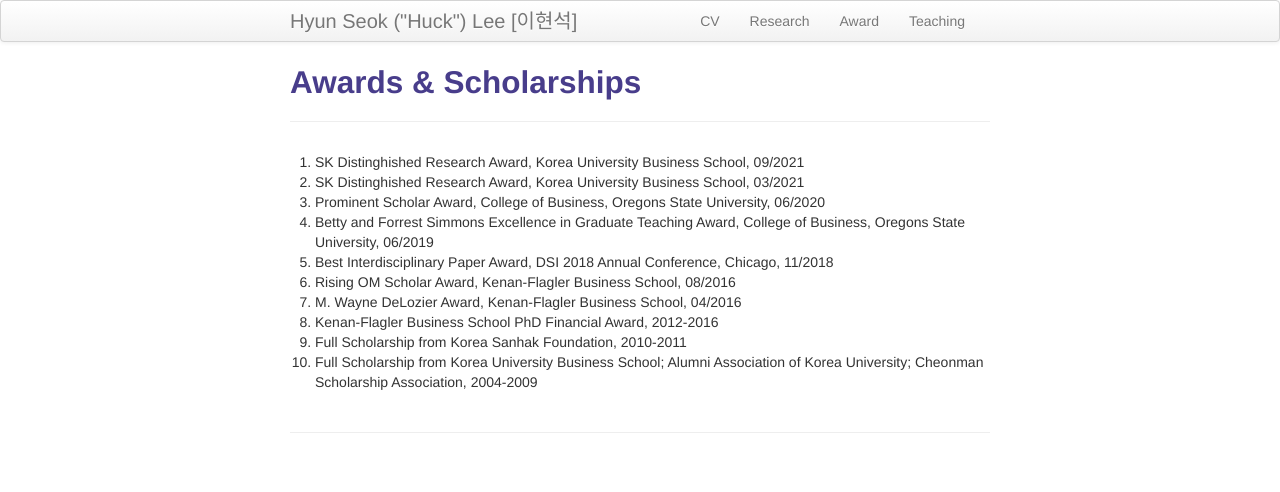
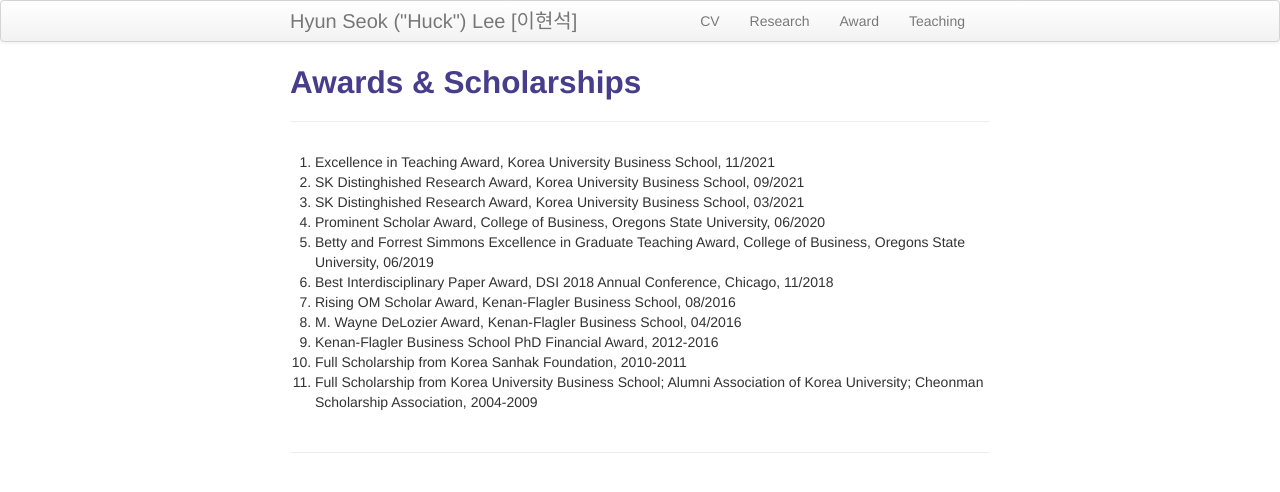
Before and after one commit to lordya2/lordya2.github.io, a Jekyll site: the page built from pages/award.md, in a window 1280 px wide. Shown: the top 492 px of the page. Built offline with Jekyll 4.4.1, drawn with Linux system fonts in a browser that asks for light colours.

Commit message:
Update award.md

```diff
--- a/pages/award.md
+++ b/pages/award.md
@@ -6,16 +6,17 @@ description: Hyun Seok ("Huck") Lee's Awards
 
 
 <!-- ### <u>Awards </u>-->
-1. SK Distinghished Research Award, Korea University Business School, 09/2021
-2. SK Distinghished Research Award, Korea University Business School, 03/2021
-3. Prominent Scholar Award, College of Business, Oregons State University, 06/2020
-4. Betty and Forrest Simmons Excellence in Graduate Teaching Award, College of Business, Oregons State University, 06/2019
-5. Best Interdisciplinary Paper Award, DSI 2018 Annual Conference, Chicago, 11/2018
-6. Rising OM Scholar Award, Kenan-Flagler Business School, 08/2016
-7. M. Wayne DeLozier Award, Kenan-Flagler Business School, 04/2016
-8. Kenan-Flagler Business School PhD Financial Award, 2012-2016
-9. Full Scholarship from Korea Sanhak Foundation, 2010-2011
-10. Full Scholarship from Korea University Business School; Alumni Association of Korea University; Cheonman Scholarship Association, 2004-2009
+1. Excellence in Teaching Award, Korea University Business School, 11/2021
+2. SK Distinghished Research Award, Korea University Business School, 09/2021
+3. SK Distinghished Research Award, Korea University Business School, 03/2021
+4. Prominent Scholar Award, College of Business, Oregons State University, 06/2020
+5. Betty and Forrest Simmons Excellence in Graduate Teaching Award, College of Business, Oregons State University, 06/2019
+6. Best Interdisciplinary Paper Award, DSI 2018 Annual Conference, Chicago, 11/2018
+7. Rising OM Scholar Award, Kenan-Flagler Business School, 08/2016
+8. M. Wayne DeLozier Award, Kenan-Flagler Business School, 04/2016
+9. Kenan-Flagler Business School PhD Financial Award, 2012-2016
+10. Full Scholarship from Korea Sanhak Foundation, 2010-2011
+11. Full Scholarship from Korea University Business School; Alumni Association of Korea University; Cheonman Scholarship Association, 2004-2009
 
 <!--
 [click here for the most recent version of the paper]({{ BASE_PATH}}/pages/working_papers/sample-working-paper.pdf)
```
